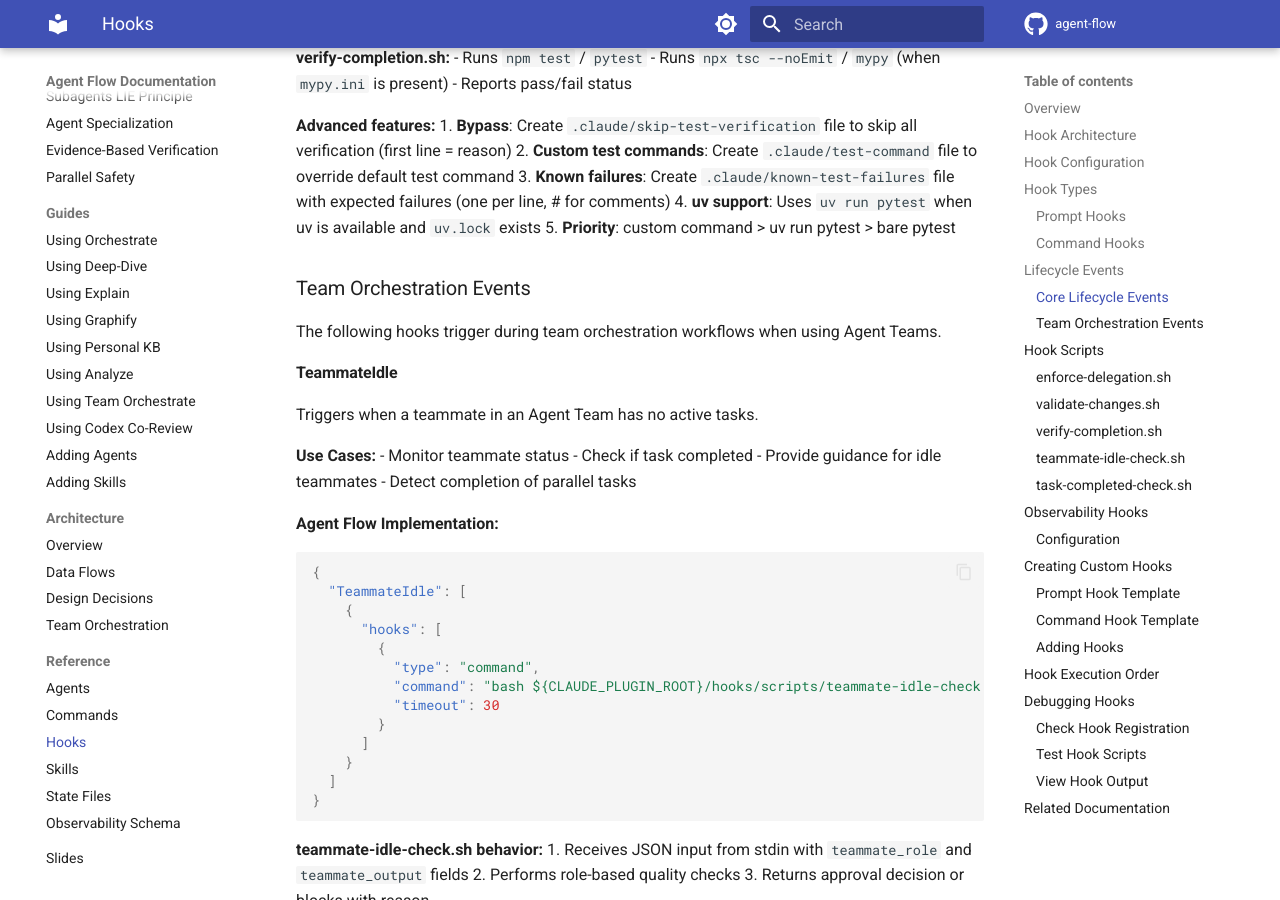
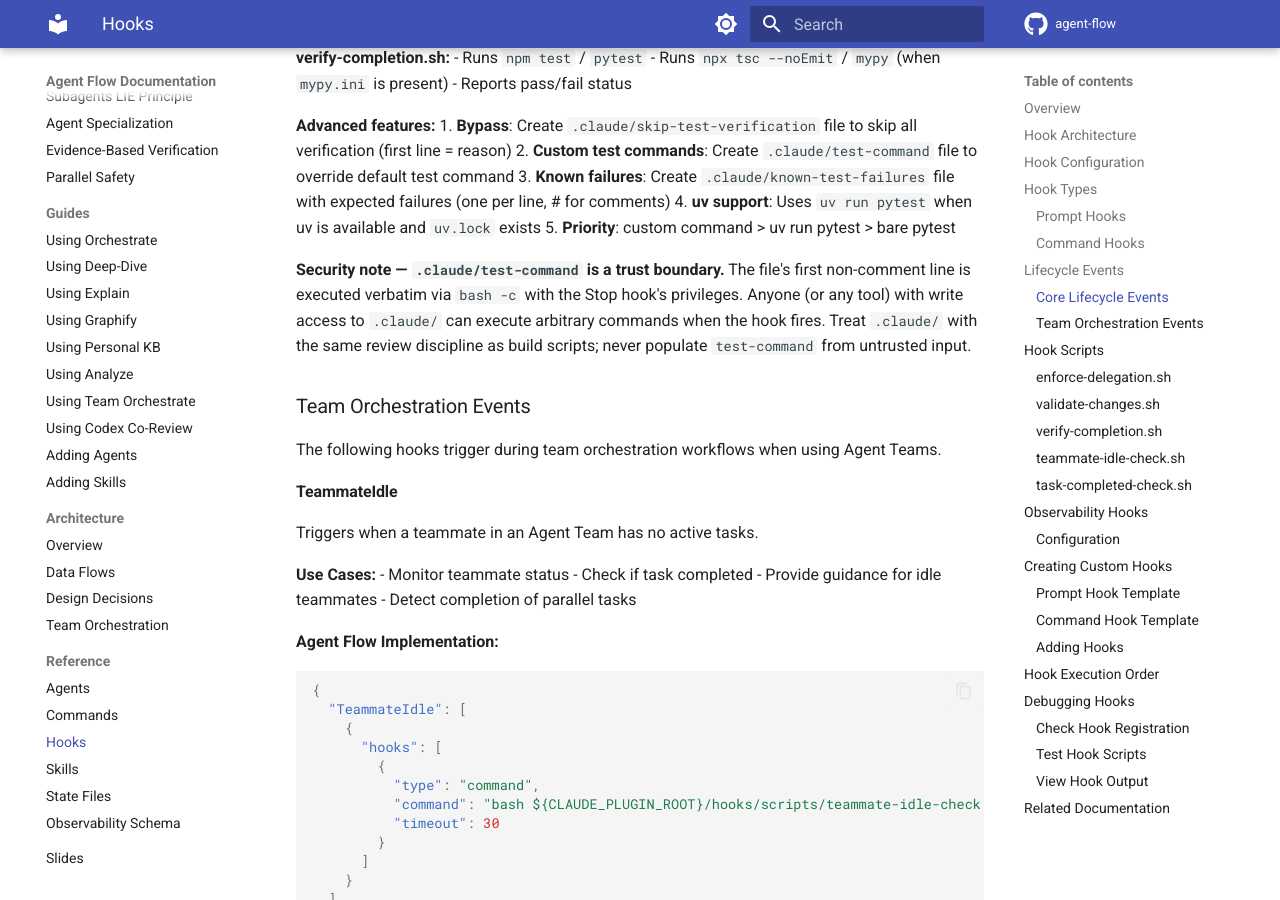
Before and after one commit to josix/agent-flow, an MkDocs documentation site: the page built from docs/reference/hooks.md, in a window 1280 px wide and 900 px high, scrolled down 5312 px. Built offline with MkDocs 1.6.1 and Material for MkDocs 9.7.7, drawn with Linux system fonts in a browser that asks for light colours; comment, search, counter and statistics services are not loaded.

Commit message:
fix: harden verification gates against silent failures
Tier 1 correctness/safety fixes from the codebase diagnosis:

- verify-completion.sh: build all decision JSON via jq -cn --arg
  (closes injection where a quote in a test name or bypass file could
  flip block to approve); guard the three bare cd calls to block
  instead of silently running tests in the wrong directory; remove
  unused transcript_path and useless cat; document the
  .claude/test-command bash -c trust boundary (also in docs)
- init-orchestration.sh, init-team-orchestration.sh, init-deep-dive.sh:
  escape_yaml now collapses newlines, matching the update-script
  copies, so multi-line task descriptions no longer corrupt the
  state-file frontmatter
- dispatch-codex-review.sh: classify failures via TIMEOUT_USED so
  exit 124 under a real timeout binary emits codex_skip_reason:
  timeout while auth/CLI failures emit codex_skip_reason: error;
  output contract is add-only

Regression tests (13 cases) added as validate-plugin.sh Tests 12-14:
test-verify-completion.sh, test-dispatch-codex-review.sh,
test-init-state-escaping.sh.

Co-Authored-By: Claude Fable 5 <noreply@anthropic.com>

```diff
--- a/docs/reference/hooks.md
+++ b/docs/reference/hooks.md
@@ -290,6 +290,8 @@ Triggers before task completion, allowing verification gates.
 3. **Known failures**: Create `.claude/known-test-failures` file with expected failures (one per line, # for comments)
 4. **uv support**: Uses `uv run pytest` when uv is available and `uv.lock` exists
 5. **Priority**: custom command > uv run pytest > bare pytest
+
+**Security note — `.claude/test-command` is a trust boundary.** The file's first non-comment line is executed verbatim via `bash -c` with the Stop hook's privileges. Anyone (or any tool) with write access to `.claude/` can execute arbitrary commands when the hook fires. Treat `.claude/` with the same review discipline as build scripts; never populate `test-command` from untrusted input.
 
 ### Team Orchestration Events
 
```
Also changed, not shown: 9 other files.
